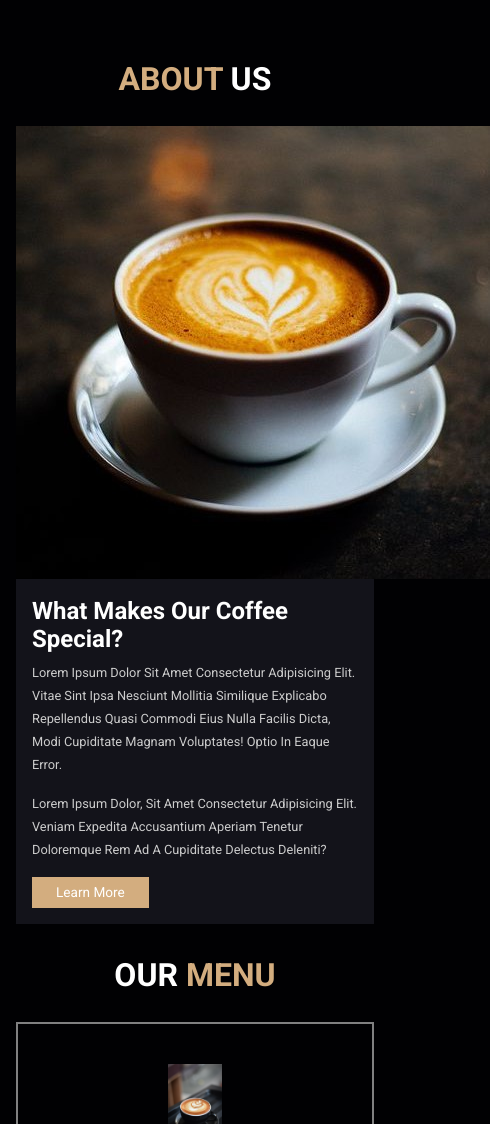
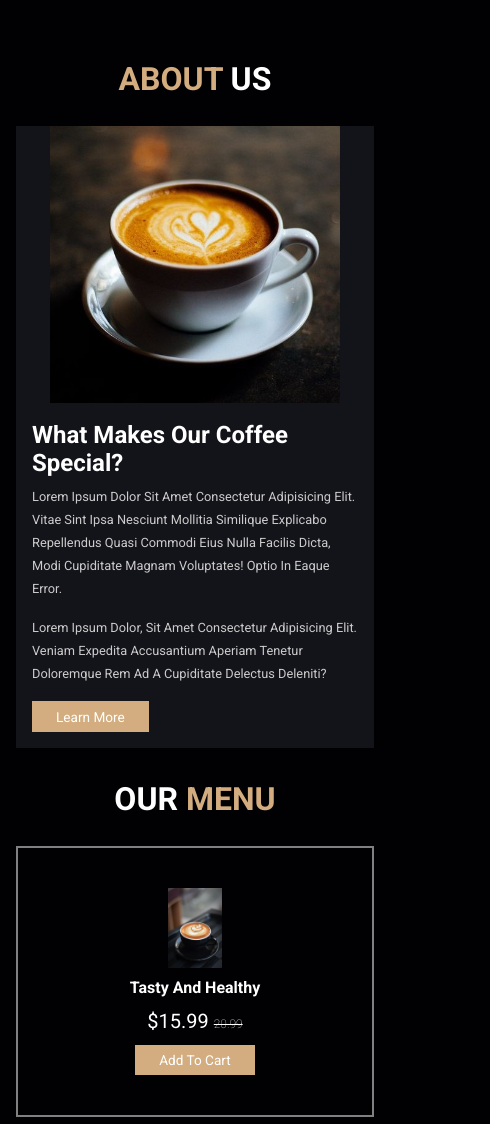
Before and after one commit to shrutika0813/shrutika0813.github.io, a plain HTML site: page index.html in a window 390 px wide. Shown: the part 800-1924 px from the top of the page, 490 px wide, since content can reach past the window. Drawn offline with Linux system fonts and the light colour scheme.

Commit message:
Update style.css
change img size of about section. make some improvement in mobile view.

```diff
--- a/style.css
+++ b/style.css
@@ -622,6 +622,9 @@ section{
     .home .content p{
         font-size: 1.5rem;
     }
+    .about .row{
+        justify-content: center;
+    }
 }
 
 @media (max-width: 450px){
@@ -630,3 +633,9 @@ section{
         font-size: 50%;
     }
 }
+
+@media (max-width: 504px) {
+    #abtimg{
+       max-width: 290px;
+    }
+}
```
